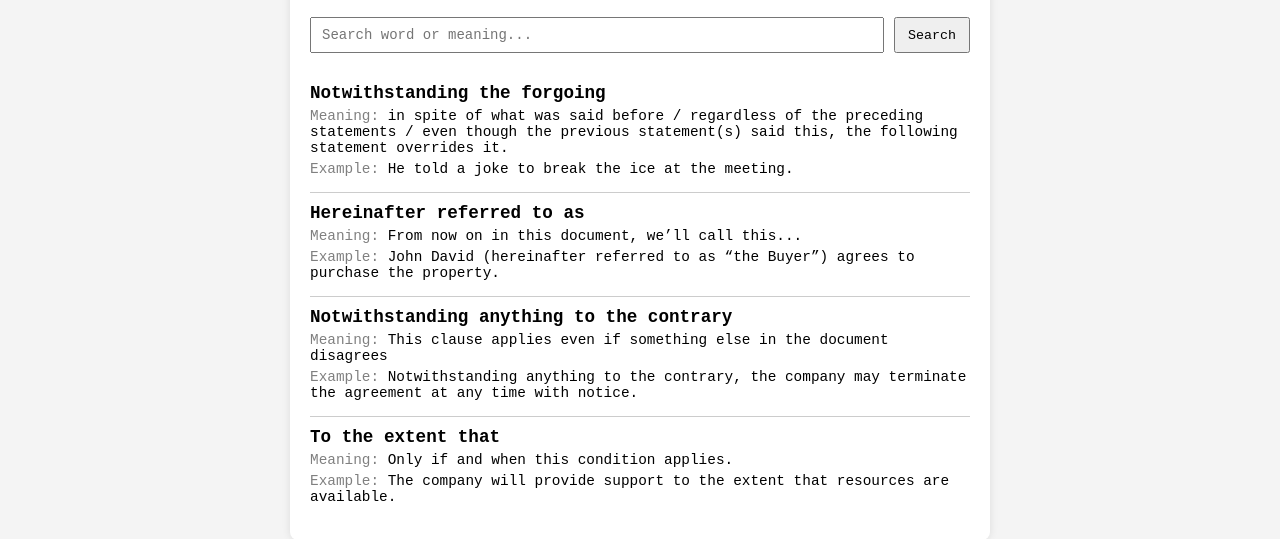
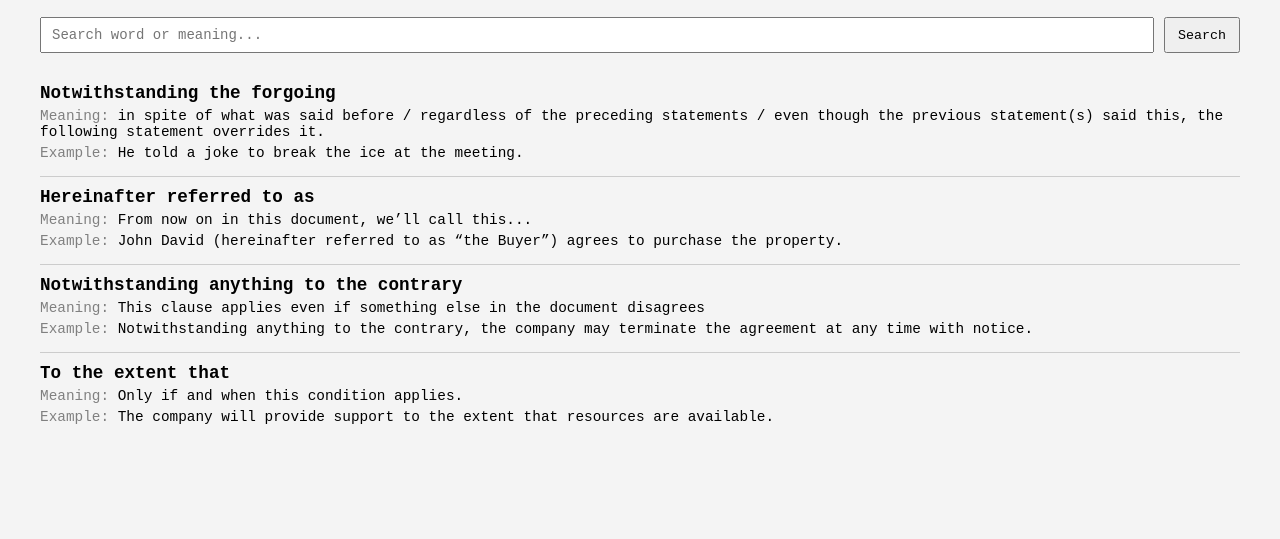
Before and after one commit to siddharthvishwamitra/glossary, a plain HTML site: page legal/index.html in a window 1280 px wide. Shown: the part 101-640 px from the top of the page. Drawn offline with Linux system fonts and the light colour scheme; a web font is replaced by a local one.

Commit message:
update style.css

```diff
--- a/style.css
+++ b/style.css
@@ -12,12 +12,7 @@ body {
 }
 
 .container {
-  max-width: 700px;
-  margin: auto;
-  background: #fff;
-  border-radius: 8px;
   padding: 20px;
-  box-shadow: 0 0 8px rgba(0,0,0,0.1);
 }
 
 h1 {
```
